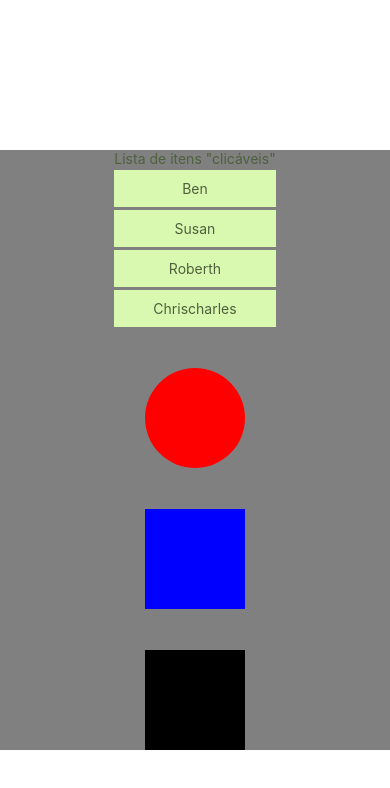
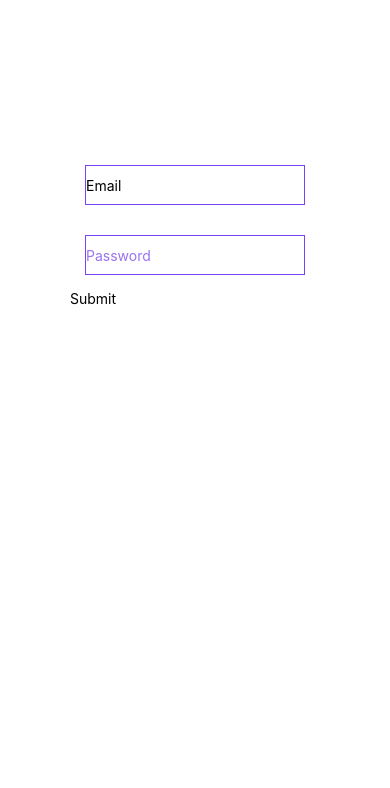
Before and after one commit to janainasakuma/CARDMOB, a React Native app in the folder Etapa2/app-react-exemplos/: screen / in a window 390 px wide. Shown: the top 788 px of the page. Built offline with nearby package versions, Linux system fonts and the light colour scheme.

Commit message:
TextInput basic examples

```diff
--- a/Etapa2/app-react-exemplos/App.js
+++ b/Etapa2/app-react-exemplos/App.js
@@ -2,16 +2,13 @@ import React, { useState } from 'react';
 import { StatusBar } from 'expo-status-bar';
 import { StyleSheet, Text, View, Button, Image, TextInput, FlatList } from 'react-native';
 
-import List from './components/List';
+import Inputs from './components/Inputs';
 
 export default function App() {
 
   return (
     <View style={styles.container}>
-      <List />
-      <View style={styles.redbox}></View>
-      <View style={styles.bluebox}></View>
-      <View style={styles.blackbox}></View>
+      <Inputs />
     </View>
   );
 }
@@ -21,25 +18,7 @@ const styles = StyleSheet.create({
     flexDirection: 'column',
     justifyContent: 'space-between',
     alignItems: 'center',
-    backgroundColor: 'gray',
     height: 600,
     marginTop: 150,
   },
-  redbox: {
-    width: 100,
-    height: 100,
-    backgroundColor: 'red',
-    borderRadius: 50,
-  },
-  bluebox: {
-    width: 100,
-    height: 100,
-    backgroundColor: 'blue',
-  },
-  blackbox: {
-    width: 100,
-    height: 100,
-    backgroundColor: 'black',
-  }
-
 });
--- /dev/null
+++ b/Etapa2/app-react-exemplos/components/Inputs.js
@@ -0,0 +1,78 @@
+import React, { Component } from "react";
+import { Text, View, TextInput, StyleSheet, TouchableOpacity } from 'react-native';
+
+class Inputs extends Component {
+    state = {
+        email: '',
+        password: ''
+    }
+
+    handleEmail = (text) => {
+        this.setState({ email: text });
+    }
+
+    handlePassword = (text) => {
+        this.setState({ password: text });
+    }
+
+    login = (email, pass) => {
+        alert(`email: ${email} \npassword: ${pass}`);
+    }
+
+    render() {
+        return (
+            <View style={StyleSheet.container}>
+                <TextInput
+                    style={styles.input}
+                    underlineColorAndroid="transparent"
+                    placeholder="Email"
+                    autoCapitalize="none"
+                    onChangeText={this.handleEmail}
+                />
+                <TextInput
+                    style={styles.input}
+                    underlineColorAndroid="transparent"
+                    placeholder="Password"
+                    placeholderTextColor="#9a73ef"
+                    secureTextEntry
+                    onChangeText={this.handlePassword}
+                />
+                <TouchableOpacity
+                    style={styles.button}
+                    onPress={
+                        () => this.login(
+                            this.state.email,
+                            this.state.password
+                        )
+                    }
+                >
+                    <Text style={styles.buttonText}>Submit</Text>
+                </TouchableOpacity>
+            </View>
+        );
+    }
+
+}
+
+export default Inputs;
+
+const styles = StyleSheet.create({
+    container: {
+        paddingTop: 24
+    },
+    input: {
+        margin: 15,
+        height: 40,
+        borderColor: '#7a42f4',
+        borderWidth: 1
+    },
+    submitButton: {
+        backgroundColor: '#7a42f4',
+        padding: 10,
+        margin: 15,
+        height: 40,
+    },
+    submitButtonText: {
+        color: 'white'
+    }
+});
```
Also changed, not shown: Etapa2/app-react-exemplos/App2.js (added, +45 -0 lines).
